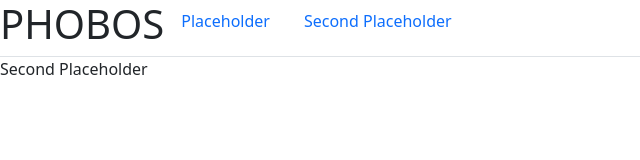
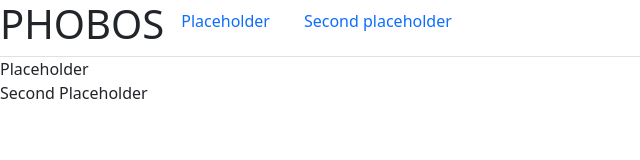
Before and after one commit to AlexSMCD/PHOBOS.github.io, a plain HTML site: page index.html in a window 1280 px wide. Shown: the whole page, without its empty margins (0-640 px from the left). Drawn offline with nearby package versions, Linux system fonts and the light colour scheme.

Commit message:
YEEEEEESSS

```diff
--- a/index.html
+++ b/index.html
@@ -16,10 +16,10 @@
     <a class="nav-link" href="#placeholder">Placeholder</a>
   </li>
   <li class="nav-item">
-    <a class="nav-link" href="#">Second Placeholder</a>
+    <a class="nav-link" href="#">Second placeholder</a>
   </li>
 </ul>
-<section clear"page" id="#placeholder"></section>
+<section clear"page" id="#placeholder">Placeholder</section>
   <a class="nav-link" href="#second placeholder">Second Placeholder</a>
 </body>
 </html>
```
